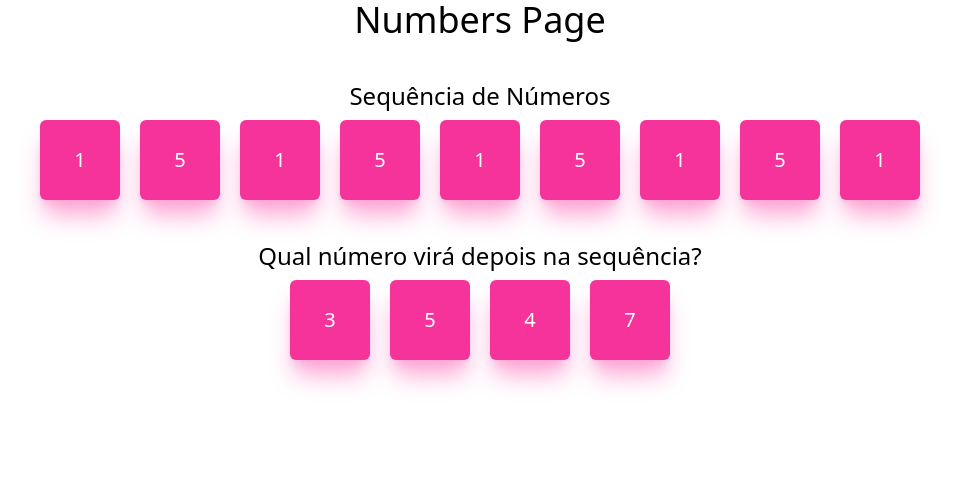
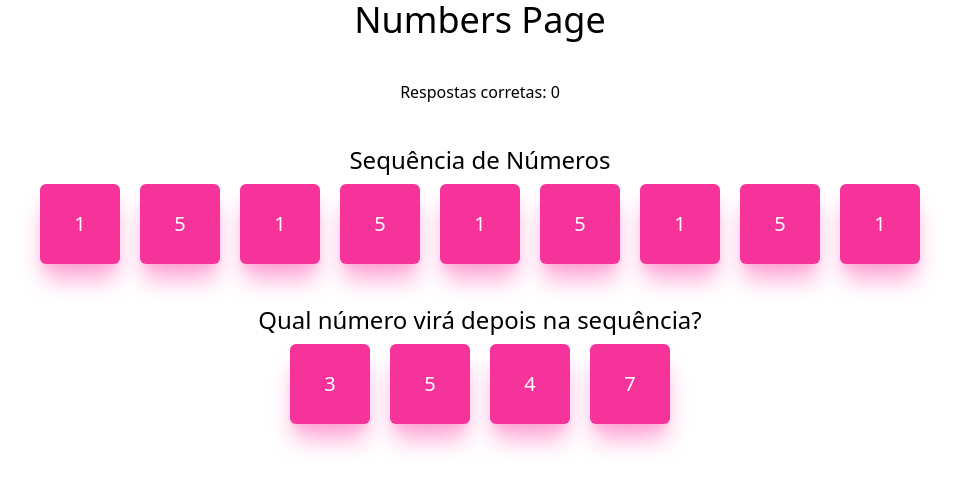
Before and after one commit to projetopcludico/tests-playground, a Vue app: page /numbers in a window 1280 px wide. Shown: the top 490 px of the page, without its empty margins (160-1119 px from the left). Built offline with nearby package versions, Linux system fonts and the light colour scheme.

Commit message:
Sistema de respostas atualizado com o contador de respostas

```diff
--- a/src/stores/numbers.js
+++ b/src/stores/numbers.js
@@ -1,5 +1,6 @@
 import { defineStore } from 'pinia'
 import { ref, computed } from 'vue'
+import { useAplicationStore } from './aplication';
 
 export const useNumberStore = defineStore('numberStore', () => {
   const fullSequence = ref([])
@@ -102,8 +103,11 @@ export const useNumberStore = defineStore('numberStore', () => {
   }
 
   function checkAnswer(index) {
-    console.log(index === correctIndex.value)
-    return index === correctIndex.value;
+    const aplicationStore = useAplicationStore();
+    if(index === correctIndex.value) {
+      aplicationStore.aplication.themes.numbers.countResponses++
+      newRound(10);
+    }
   }
 
   return {
--- a/src/views/NumbersPage.vue
+++ b/src/views/NumbersPage.vue
@@ -2,7 +2,9 @@
   import SequenceCardComp from '../components/numbers/SequenceCardComp.vue'
   import { onMounted } from 'vue'
   import { useNumberStore } from '../stores/numbers'
-  const numberStore = useNumberStore()
+  import { useAplicationStore } from '../stores/aplication'
+  const numberStore = useNumberStore();
+  const aplicationStore = useAplicationStore();
 
   onMounted(() => {
     numberStore.newRound(10)
@@ -11,6 +13,7 @@
 <template>
   <main class="flex flex-col items-center gap-10">
     <h1 class="text-4xl">Numbers Page</h1>
+    <p>Respostas corretas: {{ aplicationStore.aplication.themes.numbers.countResponses }}</p>
     <section class="flex flex-col items-center gap-2">
       <h2 class="text-2xl">Sequência de Números</h2>
       <div class="flex flex-wrap gap-5">
```
